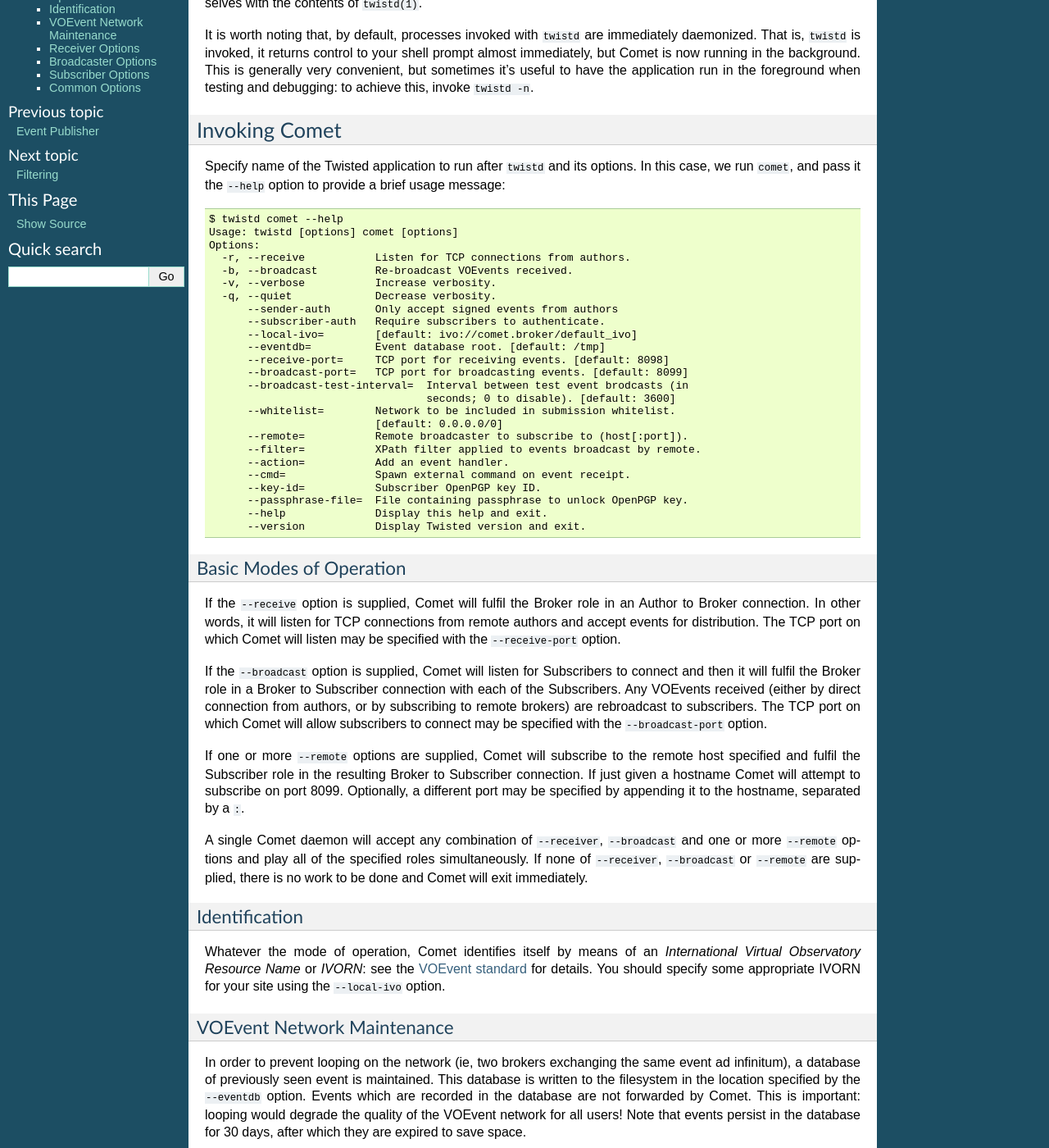
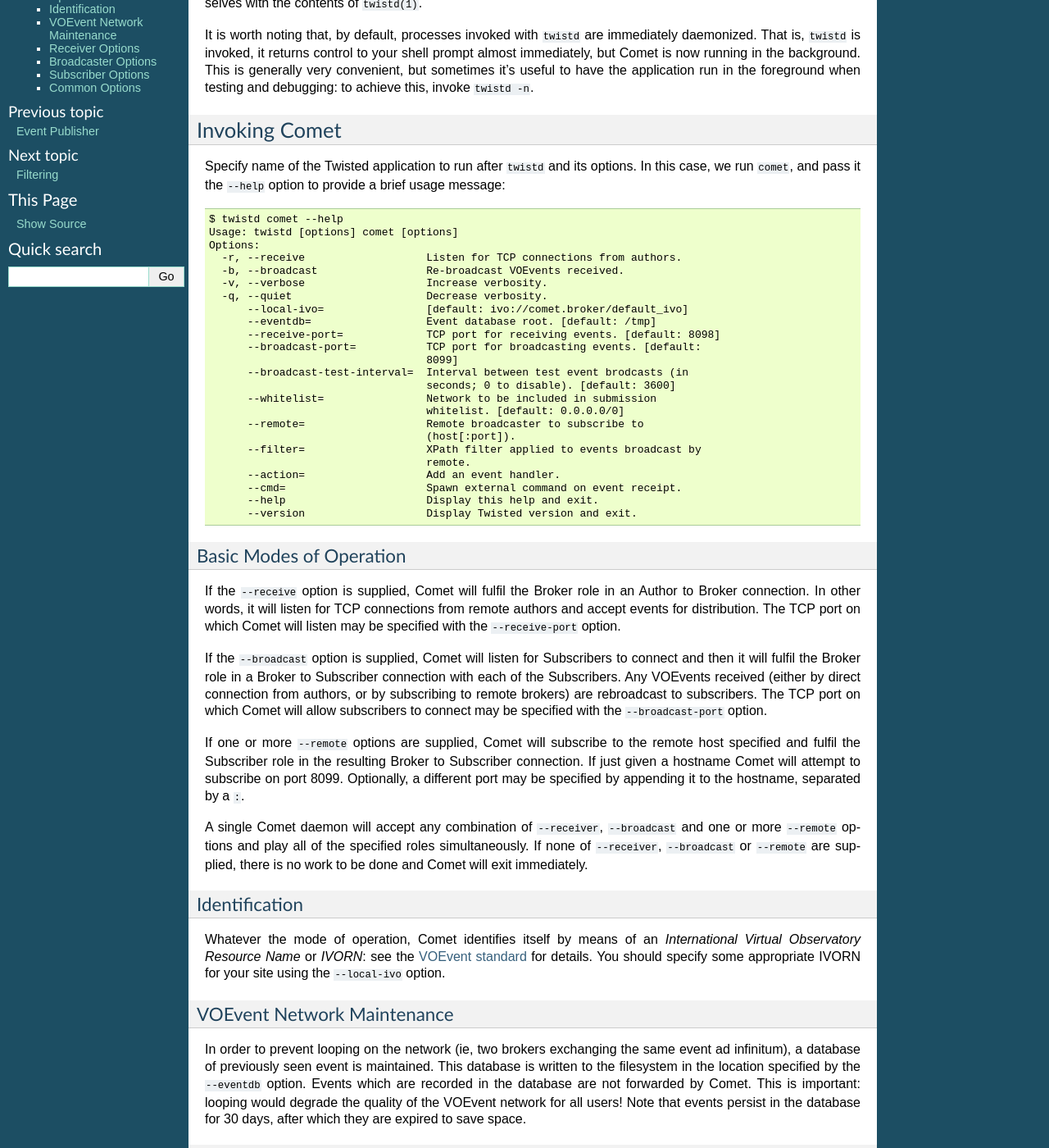
Before and after one commit to jdswinbank/Comet, a Sphinx documentation site: the page built from docs/usage/broker.rst, in a window 1280 px wide and 1400 px high, scrolled down 316 px. Shown: the whole window at 82% size. Built offline with Sphinx 7.4.7, drawn with Linux system fonts in a browser that asks for light colours; some of the changed text lies outside the part shown.

Commit message:
Remove material on PGP from docs

```diff
--- a/docs/index.rst
+++ b/docs/index.rst
@@ -17,7 +17,6 @@
    usage/index
    filtering
    handlers
-   authentication
    appendix/index
 
 Comet is developed by `John Swinbank <http://swinbank.org/>`_ as part of the
--- a/docs/usage/broker.rst
+++ b/docs/usage/broker.rst
@@ -35,28 +35,27 @@
   $ twistd comet --help
   Usage: twistd [options] comet [options]
   Options:
-    -r, --receive           Listen for TCP connections from authors.
-    -b, --broadcast         Re-broadcast VOEvents received.
-    -v, --verbose           Increase verbosity.
-    -q, --quiet             Decrease verbosity.
-        --sender-auth       Only accept signed events from authors
-        --subscriber-auth   Require subscribers to authenticate.
-        --local-ivo=        [default: ivo://comet.broker/default_ivo]
-        --eventdb=          Event database root. [default: /tmp]
-        --receive-port=     TCP port for receiving events. [default: 8098]
-        --broadcast-port=   TCP port for broadcasting events. [default: 8099]
+    -r, --receive                   Listen for TCP connections from authors.
+    -b, --broadcast                 Re-broadcast VOEvents received.
+    -v, --verbose                   Increase verbosity.
+    -q, --quiet                     Decrease verbosity.
+        --local-ivo=                [default: ivo://comet.broker/default_ivo]
+        --eventdb=                  Event database root. [default: /tmp]
+        --receive-port=             TCP port for receiving events. [default: 8098]
+        --broadcast-port=           TCP port for broadcasting events. [default:
+                                    8099]
         --broadcast-test-interval=  Interval between test event brodcasts (in
                                     seconds; 0 to disable). [default: 3600]
-        --whitelist=        Network to be included in submission whitelist.
-                            [default: 0.0.0.0/0]
-        --remote=           Remote broadcaster to subscribe to (host[:port]).
-        --filter=           XPath filter applied to events broadcast by remote.
-        --action=           Add an event handler.
-        --cmd=              Spawn external command on event receipt.
-        --key-id=           Subscriber OpenPGP key ID.
-        --passphrase-file=  File containing passphrase to unlock OpenPGP key.
-        --help              Display this help and exit.
-        --version           Display Twisted version and exit.
+        --whitelist=                Network to be included in submission
+                                    whitelist. [default: 0.0.0.0/0]
+        --remote=                   Remote broadcaster to subscribe to
+                                    (host[:port]).
+        --filter=                   XPath filter applied to events broadcast by
+                                    remote.
+        --action=                   Add an event handler.
+        --cmd=                      Spawn external command on event receipt.
+        --help                      Display this help and exit.
+        --version                   Display Twisted version and exit.
 
 Basic Modes of Operation
 ++++++++++++++++++++++++
@@ -121,12 +120,6 @@
 ``--whitelist 0.0.0.0/0``; this is the default if no ``--whitelist`` option is
 supplied.
 
-It is also possible to configure Comet to only accept cryptographically signed
-event submissions from authors. This functionality is enabled by invoking
-Comet with the ``--sender-auth`` option. For a discussion of the
-implementation and implications of this, see the section on
-:ref:`authentication <sec-authentication>`.
-
 Broadcaster Options
 +++++++++++++++++++
 
@@ -135,13 +128,6 @@
 test events may be configured using the ``--broadcast-test-interval`` option,
 which accepts a value in seconds.  Set it to ``0`` to disable the test
 broadcast completely.
-
-When Comet is configured to rebroadcast events to subscribers (with
-``--broadcast``), it can optionally require those subscribers to
-cryptographically identify themselves before they are eligible to receive
-events. This is enabled with the ``--subscriber-auth`` option.  For a details
-of the implementation and implications of this option, see the section on
-:ref:`authentication <sec-authentication>`.
 
 Subscriber Options
 ++++++++++++++++++
```
Also changed, not shown: docs/authentication.rst (deleted, +0 -8 lines), docs/installation.rst (+1 -6 lines), docs/usage/publisher.rst (+0 -20 lines).
